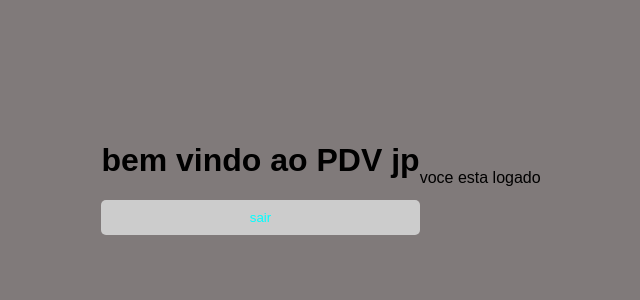
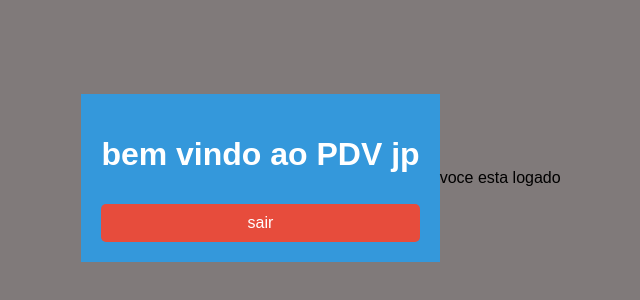
Before and after one commit to DevJonascanuto/projeto-PDV, a plain HTML site: page home.html in a window 1280 px wide. Shown: the part 222-522 px from the top of the page, without its empty margins (319-959 px from the left). Drawn offline with Linux system fonts and the light colour scheme.

```diff
--- a/style.css
+++ b/style.css
@@ -77,3 +77,30 @@ input{
     display: flex;
     text-align: start;
 }
+
+/* estilo  parte de css da pagina home */
+
+body {
+    font-family: Arial, Helvetica, sans-serif   ;
+    background-color: #807a7a;
+    padding: 0px;
+    text-align: center;
+
+}
+
+header{
+    background-color: #3498db;
+    color: white;
+    padding: 20px;
+
+}
+
+button {
+    background-color: #e74c3c;
+    color: white;
+    border: none;
+padding: 10px 20px;
+    cursor: pointer;
+    font-size: 16px;
+    margin-top: 10px;
+}
```
Also changed, not shown: index.html (+28 -0 lines).
